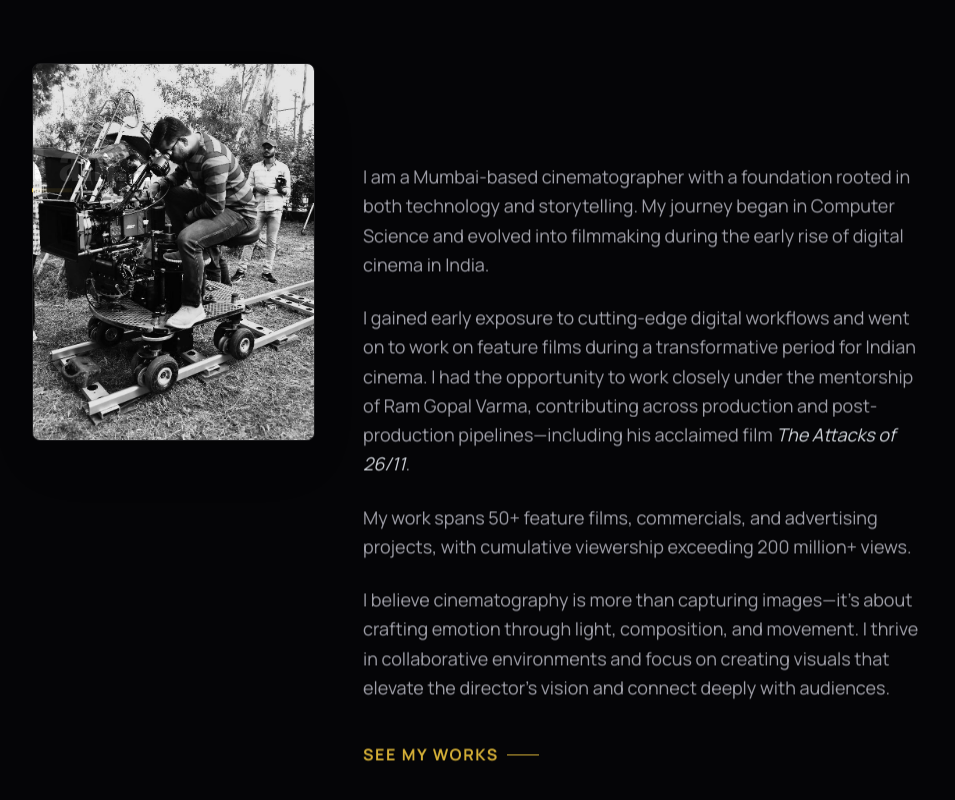
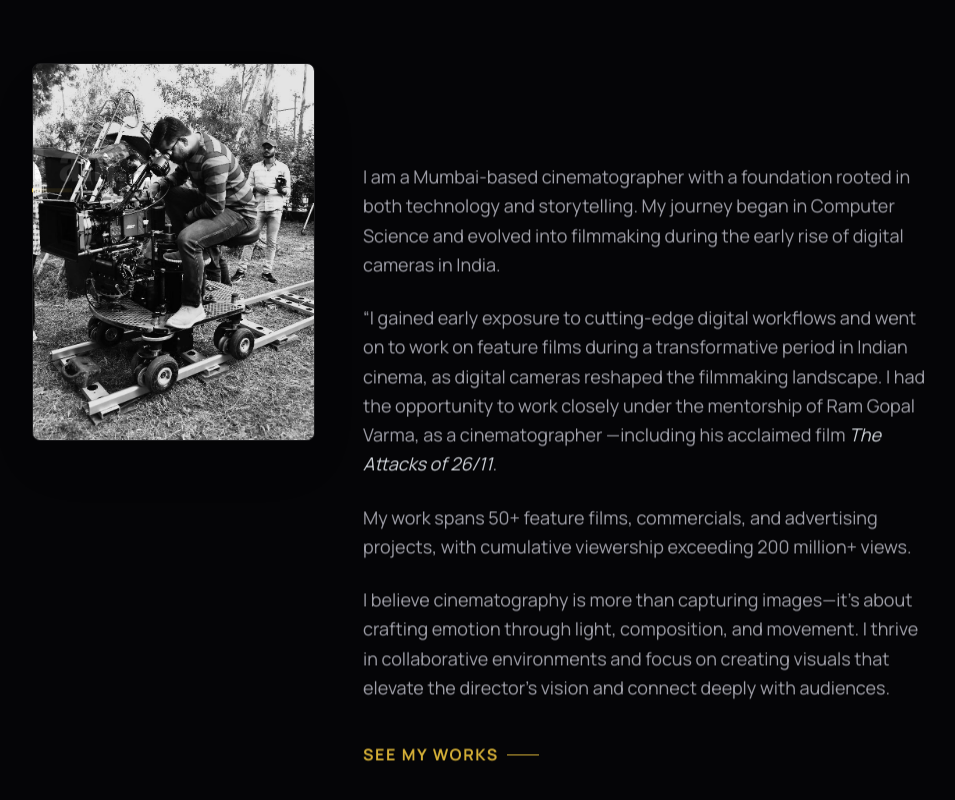
Before and after one commit to mrcthevar/MRC, a React (Vite) app: page / in a window 1280 px wide. Shown: the part 1312-2112 px from the top of the page, without its empty margins (160-1115 px from the left). Built offline with nearby package versions, Linux system fonts and the light colour scheme.

Commit message:
Update About.tsx

```diff
--- a/components/About.tsx
+++ b/components/About.tsx
@@ -51,11 +51,11 @@ const About: React.FC = () => {
             <div className="space-y-6 text-lg text-secondary leading-relaxed">
 
               <p>
-                I am a Mumbai-based cinematographer with a foundation rooted in both technology and storytelling. My journey began in Computer Science and evolved into filmmaking during the early rise of digital cinema in India.
+                I am a Mumbai-based cinematographer with a foundation rooted in both technology and storytelling. My journey began in Computer Science and evolved into filmmaking during the early rise of digital cameras in India.
               </p>
 
               <p>
-                I gained early exposure to cutting-edge digital workflows and went on to work on feature films during a transformative period for Indian cinema. I had the opportunity to work closely under the mentorship of Ram Gopal Varma, contributing across production and post-production pipelines—including his acclaimed film <span className="italic text-gray-300">The Attacks of 26/11</span>.
+                “I gained early exposure to cutting-edge digital workflows and went on to work on feature films during a transformative period in Indian cinema, as digital cameras reshaped the filmmaking landscape. I had the opportunity to work closely under the mentorship of Ram Gopal Varma, as a cinematographer —including his acclaimed film <span className="italic text-gray-300">The Attacks of 26/11</span>.
               </p>
 
               <p>
```
